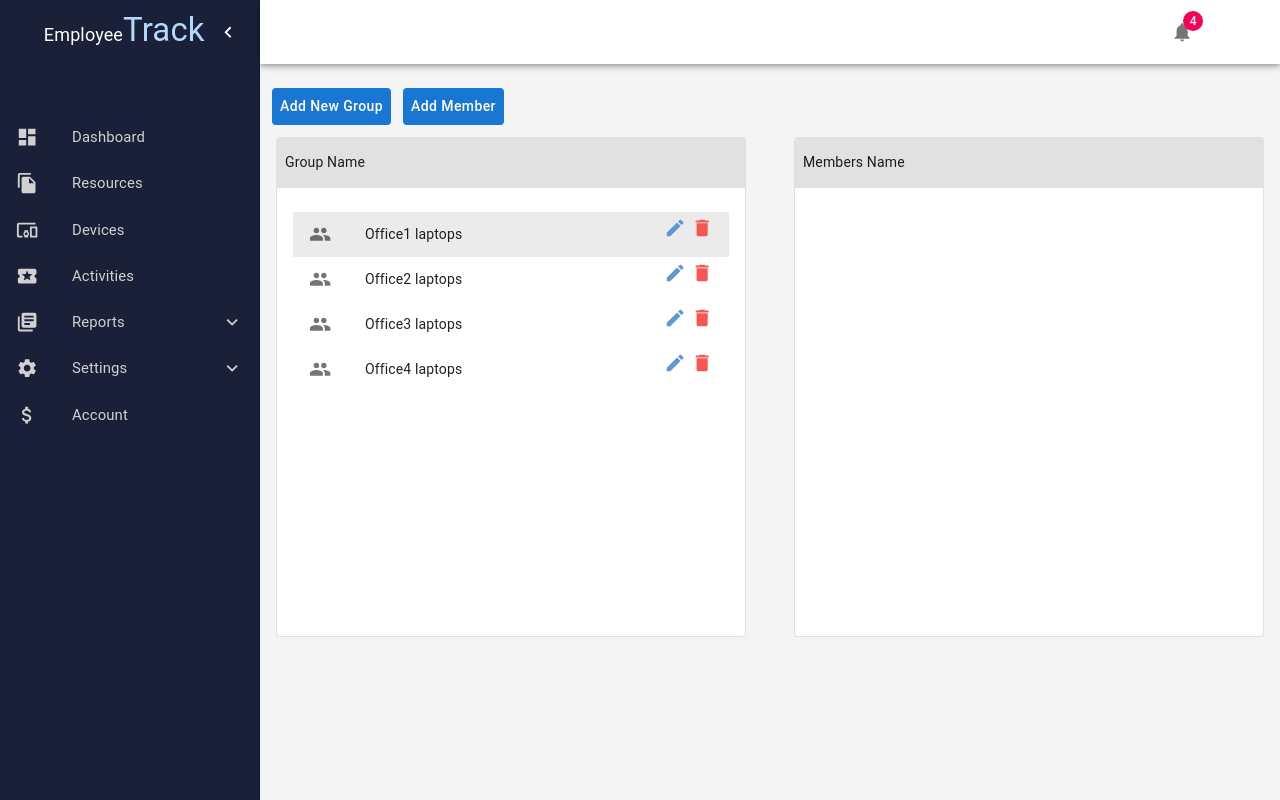
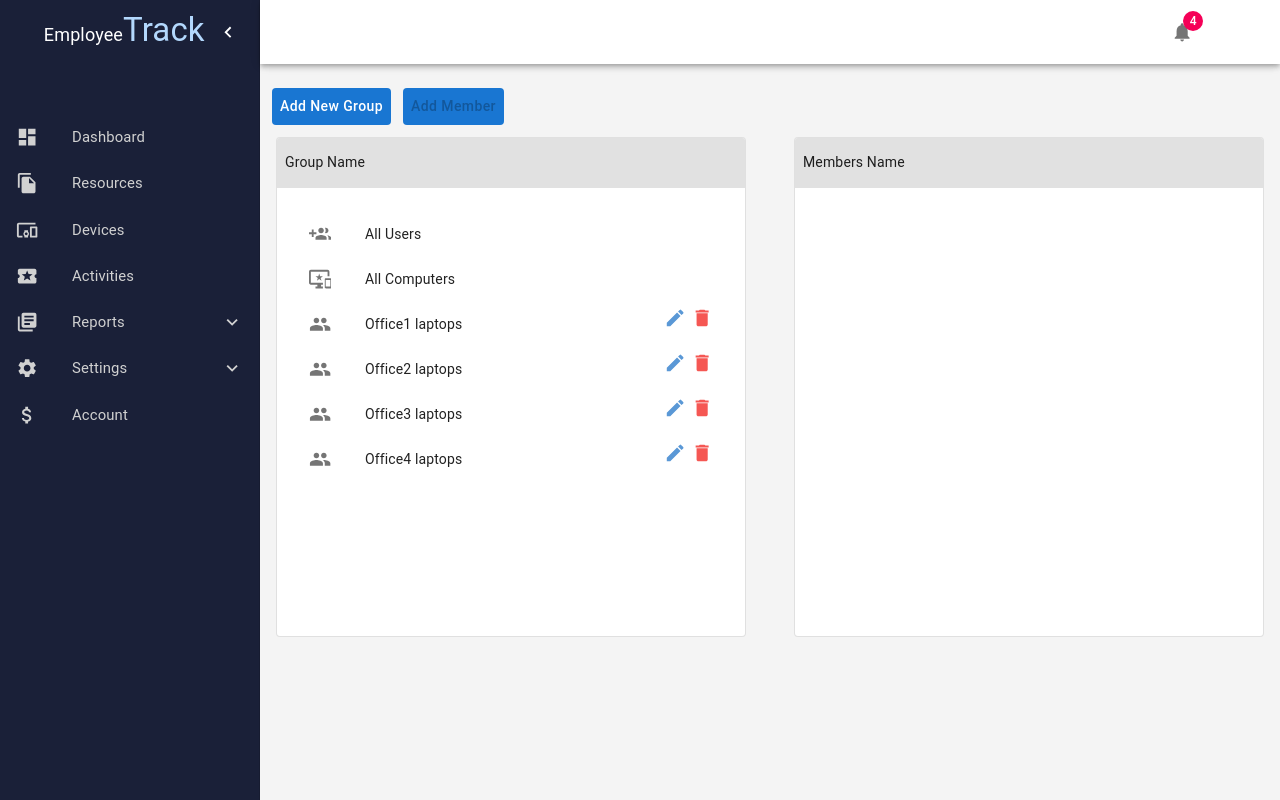
Before and after one commit to mya2h/employee_monitoring_system_frontend, a React (Create React App) app: page /admin/categories in a window 1280 px wide. Built offline with nearby package versions, Linux system fonts and the light colour scheme.

Commit message:
add member for each group

```diff
--- a/src/components/settings/categories.js
+++ b/src/components/settings/categories.js
@@ -1,5 +1,5 @@
 import React from 'react'
-import { makeStyles,withStyles  } from '@material-ui/core/styles';
+import { makeStyles, withStyles } from '@material-ui/core/styles';
 import { Button, Paper, } from '@material-ui/core';
 import CssBaseline from '@material-ui/core/CssBaseline';
 import GroupIcon from '@material-ui/icons/Group';
@@ -10,6 +10,8 @@ import Card from '@material-ui/core/Card';
 import CardActions from '@material-ui/core/CardActions';
 import CardContent from '@material-ui/core/CardContent';
 import ListItemSecondaryAction from '@material-ui/core/ListItemSecondaryAction';
+import GroupAddIcon from '@material-ui/icons/GroupAdd';
+import ImportantDevicesIcon from '@material-ui/icons/ImportantDevices';
 import Grid from '@material-ui/core/Grid';
 import List from '@material-ui/core/List';
 import ListItem from '@material-ui/core/ListItem';
@@ -22,26 +24,9 @@ import DialogActions from '@material-ui/core/DialogActions';
 import DialogContent from '@material-ui/core/DialogContent';
 import DialogContentText from '@material-ui/core/DialogContentText';
 import DialogTitle from '@material-ui/core/DialogTitle';
-// const ListItem = withStyles({
-//     root: {
-//       "&$selected": {
-//         backgroundColor: "red",
-//         color: "white"
-//       },
-//       "&$selected:hover": {
-//         backgroundColor: "purple",
-//         color: "white"
-//       },
-//       "&:hover": {
-//         backgroundColor: "blue",
-//         color: "white"
-//       }
-//     },
-//     selected: {}
-//   })(MuiListItem);
+
 const useStyles = makeStyles((theme) => ({
     root: {
-        // width: '100%',
         maxHeight: "500px",
         minHeight: "500px",
         backgroundColor: theme.palette.background.paper,
@@ -49,14 +34,23 @@ const useStyles = makeStyles((theme) => ({
     all: {
         paddingTop: theme.spacing(2)
     },
+    tableRow: {
+        "&$selected, &$selected:hover": {
+            backgroundColor: "#1a2038a1",
+            color: '#ffffff'
+        },
+    },
+    tableCell: {
+        "$hover:hover &": {
+            color: "#ffffff !important",
+        },
+        "$selected &": {
+            color: "#ffffff"
+        }
+    },
+    selected: {},
     list: {
         height: "90%",
-        // padding: theme.spacing(1),
-        // paddingLeft: "4px"
-    },
-    listIcon: {
-        // marginRight: "-20px",
-
     },
     listProp: {
         fontSize: "14px"
@@ -64,7 +58,6 @@ const useStyles = makeStyles((theme) => ({
     actions: {
         height: 50,
         backgroundColor: 'rgba(221, 221, 221, 0.863)',
-        // width: '100%'
     },
     button: {
         float: "left",
@@ -74,18 +67,18 @@ const useStyles = makeStyles((theme) => ({
         },
         color: "#ffffff",
         marginLeft: "12px",
-        marginBottom:"12px",
+        marginBottom: "12px",
         textTransform: 'capitalize',
     },
-    editButton:{
+    editButton: {
         float: "left",
         color: "#5a98d6",
         marginLeft: "12px",
-        marginRight:"2px",
-        marginBottom:"12px",
+        marginRight: "2px",
+        marginBottom: "12px",
         textTransform: 'capitalize',
     },
-    cancelButton:{
+    cancelButton: {
         float: "left",
         background: "#f55753",
         '&:hover': {
@@ -93,25 +86,25 @@ const useStyles = makeStyles((theme) => ({
         },
         color: "#ffffff",
         marginLeft: "12px",
-        marginBottom:"12px",
+        marginBottom: "12px",
         textTransform: 'capitalize',
     },
     remove: {
         color: "#f55753",
         textTransform: 'capitalize',
-        marginLeft:"2px"
+        marginLeft: "2px"
     },
     active: {
         backgroundColor: "red"
     },
-    groupButton:{
-        float:'left',
-        paddingRight:"2px"
+    groupButton: {
+        float: 'left',
+        paddingRight: "2px"
     },
     top: {
         paddingBottom: "21px"
     },
-    gridProp:{
+    gridProp: {
 
     },
     addGroup: {
@@ -127,6 +120,14 @@ const Categories = () => {
     const classes = useStyles();
     const [checked, setChecked] = React.useState([0]);
     const [groupView, setGroupView] = React.useState(false)
+    const [compuserList, setCompUserList] = React.useState([
+        {
+            deviceList: ["Toshiba 23CSD", "Dell 23CSD", "Kal 23CSD", "Abdak 2344"]
+        },
+        {
+            deviceList: ["MAC 23CSD", "Toshiba 23CSD", "Dell 23CSD", "Lenovo 12"]
+        },
+    ])
     const [listItems, SetListItems] = React.useState([
         {
             name: "Office1 laptops",
@@ -145,24 +146,34 @@ const Categories = () => {
             deviceList: ["12wea 23CSD", "Dell 23CSD", "Kal 23CSD"]
         }
     ])
-    const [childList, SetChildList] = React.useState([])
+    const [childList, setChildList] = React.useState([])
+    const [compUserDetail, setCompUserDetail] = React.useState([])
     const [open, setOpen] = React.useState(false);
-    const [selectedIndex,setSelected] = React.useState(0)
+    const [selectedIndex, setSelected] = React.useState(null)
+    const [selectedComp, setSelectedComp] = React.useState(null)
     const handleClickOpen = () => {
         setOpen(true);
     };
     const handleClose = () => {
         setOpen(false);
     };
-    const handleClick = (event,index)=>{
-        SetChildList(event)
+    const handleClick = (event, index) => {
+        setChildList(event)
         setSelected(index);
+        setSelectedComp(null)
+        setCompUserDetail([])
     }
     const handleGroupView = () => {
         setGroupView(true)
     }
     const handleGroupViewClose = () => {
         setGroupView(false)
+    }
+    const handleComputerUser = (index) => {
+        setSelectedComp(index)
+        setSelected(null)
+        setCompUserDetail(compuserList[index].deviceList)
+        setChildList([])
     }
     const handleToggle = (value) => () => {
         const currentIndex = checked.indexOf(value);
@@ -181,7 +192,7 @@ const Categories = () => {
             {groupView == false && (
                 <div className={classes.top}>
                     <Button elevation={0} className={classes.button} onClick={handleGroupView}>Add New Group</Button>
-                    <Button elevation={0} className={classes.button} onClick={handleClickOpen}>Add Member</Button>
+                    <Button elevation={0} className={classes.button} disabled={selectedIndex == null} onClick={handleClickOpen}>Add Member</Button>
                 </div>
             )}
             <br />
@@ -201,7 +212,7 @@ const Categories = () => {
                             <Button elevation={0} onClick={handleClose} className={classes.button}>
                                 Add
           </Button>
-                        <Button  elevation={0} onClick={handleGroupViewClose} className={classes.cancelButton}>
+                            <Button elevation={0} onClick={handleGroupViewClose} className={classes.cancelButton}>
                                 Cancel
           </Button>
                         </div>
@@ -212,7 +223,6 @@ const Categories = () => {
                 </div>
 
             )}
-
             <Grid container spacing={2}>
                 <Grid xs={6}>
                     <CssBaseline />
@@ -223,19 +233,43 @@ const Categories = () => {
                             </CardActions>
                             <CardContent>
                                 <List size="small" component="nav" className={classes.root} aria-label="contacts">
-                                    {listItems != null && listItems.length != 0 && listItems.map((data,index )=> (
                                     <ListItem button
-                                        selected = {selectedIndex === index}
-                                        className={{ selected: classes.active }}
-                                        onClick={() => handleClick(data.deviceList,index)}>
-                                            <ListItemIcon className={classes.listIcon}>
+                                        selected={selectedComp === 0}
+                                        classes={{ selected: classes.selected }}
+                                        className={classes.tableRow}
+                                        onClick={() => handleComputerUser(0)}
+                                    >
+                                        <ListItemIcon className={classes.tableCell}>
+                                            <GroupAddIcon />
+                                        </ListItemIcon>
+                                        <ListItemText > <div className={classes.listProp}>All Users</div> </ListItemText>
+                                    </ListItem>
+                                    <ListItem button
+                                        selected={selectedComp === 1}
+                                        classes={{ selected: classes.selected }}
+                                        className={classes.tableRow}
+                                        onClick={() => handleComputerUser(1)}
+                                    >
+                                        <ListItemIcon className={classes.tableCell}>
+                                            <ImportantDevicesIcon />
+                                        </ListItemIcon>
+                                        <ListItemText > <div className={classes.listProp}>All Computers</div> </ListItemText>
+
+                                    </ListItem>
+                                    {listItems != null && listItems.length != 0 && listItems.map((data, index) => (
+                                        <ListItem button
+                                            selected={selectedIndex === index}
+                                            classes={{ selected: classes.selected }}
+                                            className={classes.tableRow}
+                                            onClick={() => handleClick(data.deviceList, index)}>
+                                            <ListItemIcon className={classes.tableCell}>
                                                 <GroupIcon />
 
                                             </ListItemIcon>
                                             <ListItemText > <div className={classes.listProp}>{data.name}</div> </ListItemText>
                                             <ListItemSecondaryAction>
-                                                <Edit className={classes.editButton}/>
-                                                <Delete className={classes.remove}/>
+                                                <Edit className={classes.editButton} />
+                                                <Delete className={classes.remove} />
                                             </ListItemSecondaryAction>
                                         </ListItem>
                                     ))}
@@ -253,15 +287,24 @@ const Categories = () => {
                             </CardActions>
                             <CardContent>
                                 <List size="small" component="nav" className={classes.root} aria-label="contacts">
-                                    {childList.length !=0 && childList !=null && childList.map(data => (
+                                    {childList.length != 0 && childList != null && childList.map(data => (
                                         <ListItem button className={classes.list}>
                                             <ListItemIcon className={classes.listIcon}>
                                                 <GroupIcon />
                                             </ListItemIcon>
                                             <ListItemText > <div className={classes.listProp}>{data}</div> </ListItemText>
                                             <ListItemSecondaryAction>
-                                            <Delete className={classes.remove}/>
+                                                <Delete className={classes.remove} />
                                             </ListItemSecondaryAction>
+                                        </ListItem>
+                                    ))}
+                                    {compUserDetail.length != 0 && compUserDetail != null && compUserDetail.map(data => (
+                                        <ListItem button className={classes.list}>
+                                            <ListItemIcon className={classes.listIcon}>
+                                                <GroupIcon />
+                                            </ListItemIcon>
+                                            <ListItemText > <div className={classes.listProp}>{data}</div> </ListItemText>
+
                                         </ListItem>
                                     ))}
                                 </List>
@@ -271,54 +314,42 @@ const Categories = () => {
                     </Container>
                 </Grid>
             </Grid>
-            <Dialog open={open}  onClose={handleClose} aria-labelledby="form-dialog-title">
-                <DialogTitle id="form-dialog-title">Create a New Group</DialogTitle>
-                <DialogContent>
-                <Grid container spacing={4} >
-                <Grid xs={6}>
-                <List size="small" component="nav" className={classes.root} aria-label="contacts">
+            <Dialog onClose={handleClose} aria-labelledby="customized-dialog-title" open={open}>
+                <DialogTitle id="customized-dialog-title" onClose={handleClose}>
+                    Add Group Members
+        </DialogTitle>
+                <DialogContent dividers>
+                    <Card variant="outlined">
+                        <CardActions className={classes.actions}>
+                            Device Name
+                            </CardActions>
+                        <CardContent>
+                            <List aria-label="contacts">
                                 {listItems.map(value => (
-                                        <ListItem button >
-                                            <ListItemIcon>
+                                    <ListItem button className={classes.list} key={value} onClick={handleToggle(value)}>
+                                        <ListItemIcon className={classes.listIcon}>
                                             <Checkbox
                                                  edge="start"
                                                  checked={checked.indexOf(value) !== -1}
                                                  tabIndex={-1}
                                                  disableRipple
-                                                // inputProps={{ 'aria-labelledby': labelId }}
+                                                //  inputProps={{ 'aria-labelledby': labelId }}
                                             />
                                         </ListItemIcon>
                                         <ListItemText > <div className={classes.listProp}>{value.name}</div> </ListItemText>
                                     </ListItem>
                                 ))}
                             </List>
-                </Grid>
-                <Grid xs={6}>
-                <List size="small" component="nav" className={classes.root} aria-label="contacts">
-                                    {listItems.map(value => (
-                                        <ListItem button className={classes.list}>
-                                            <ListItemIcon className={classes.listIcon}>
-                                                <Checkbox
-                                                    edge="start"
-                                                    checked={checked.indexOf(value) !== -1}
-                                                    tabIndex={-1}
-                                                    disableRipple
-                                                // inputProps={{ 'aria-labelledby': labelId }}
-                                                />
-                                            </ListItemIcon>
-                                            <ListItemText > <div className={classes.listProp}>{value.name}</div> </ListItemText>
-                                        </ListItem>
-                                    ))}
-                                </List>
-                </Grid>
-                </Grid>
+                        </CardContent>
+
+                    </Card>
 
                 </DialogContent>
                 <DialogActions>
-                    <Button elevation={0} onClick={handleClose} color="primary" className={classes.button}>
+                    <Button elevation={0} onClick={handleClose} color="primary" className={classes.button} style={{ width: "400px",height:"80" }}>
                         Create Group
           </Button>
-                    <Button elevation={0} onClick={handleClose} color="primary" className={classes.cancelButton}>
+                    <Button elevation={0} onClick={handleClose} color="primary" className={classes.cancelButton} style={{ width: "400px",height:"80" }}>
                         Cancel
           </Button>
                 </DialogActions>
```
Lines whose indentation alone changed are shown as unchanged.
